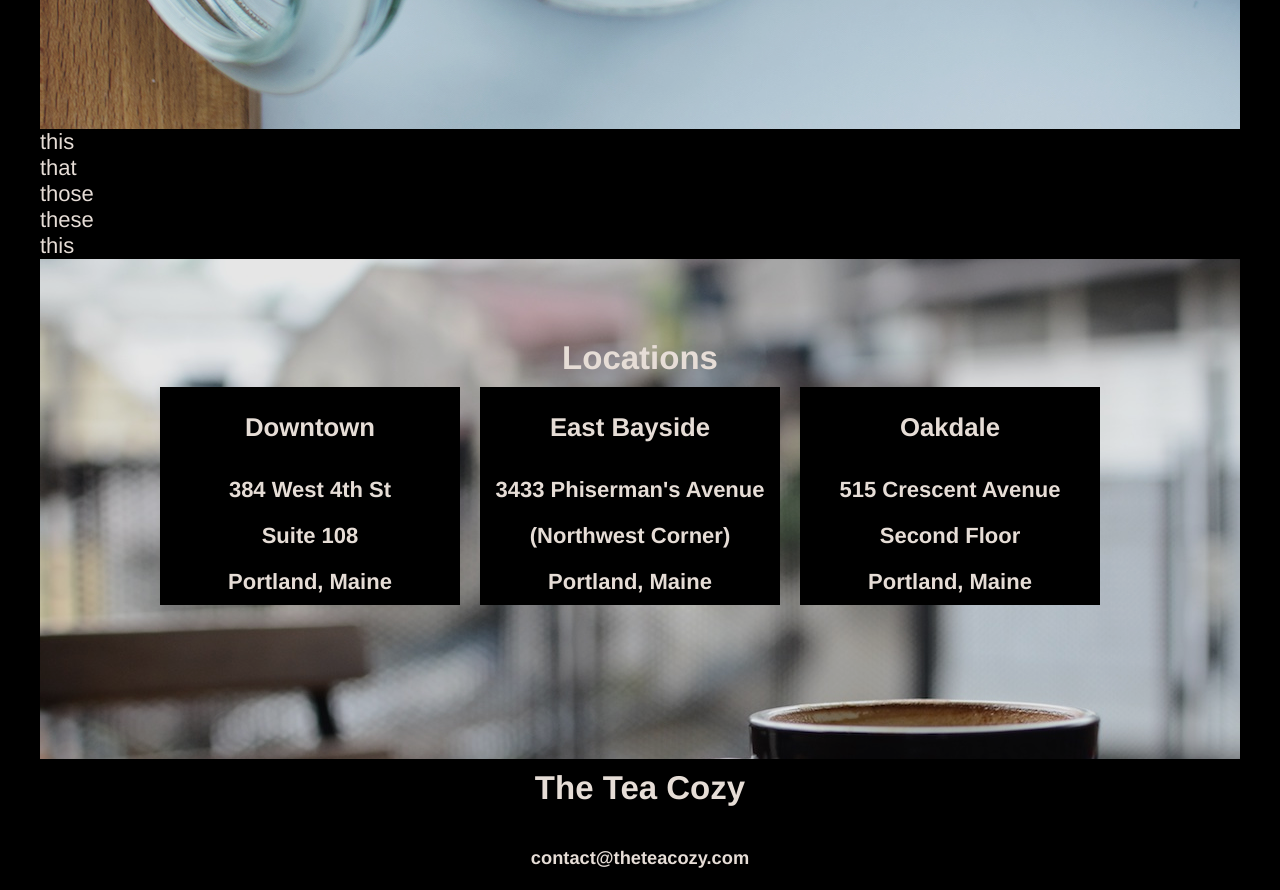
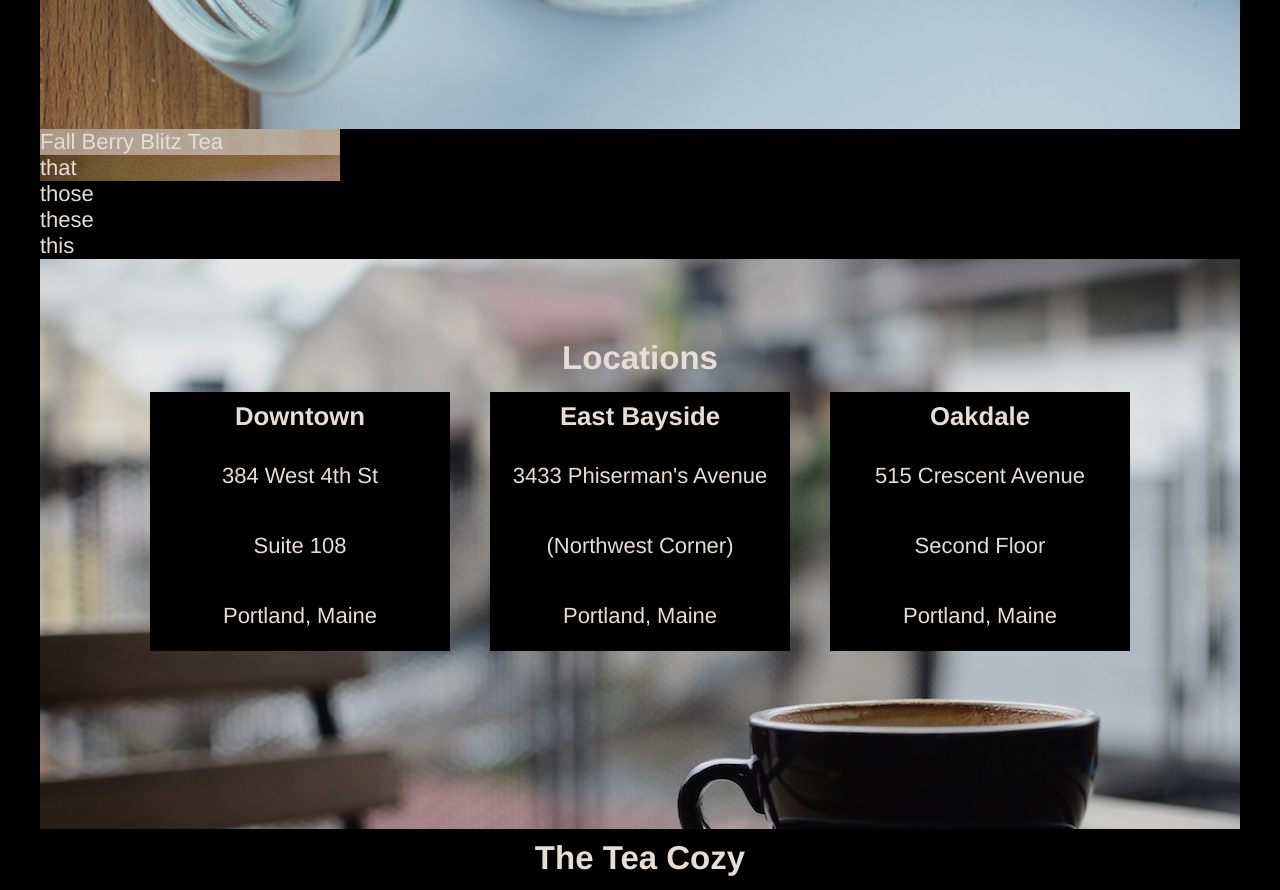
Before and after one commit to pkx111/tea_cozy, a plain HTML site: page index.html in a window 1280 px wide. Shown: the part 640-1530 px from the top of the page. Drawn offline with Linux system fonts and the light colour scheme.

Commit message:
locations Final

```diff
--- a/index.html
+++ b/index.html
@@ -30,36 +30,34 @@
 
       <div id="features">
 
-        <div class="feature">this</div>
-        <div class="feature">that</div>
-        <div class="feature">those</div>
-        <div class="feature">these</div>
-        <div class="feature">this</div>
+        <div class="berry feature">Fall Berry Blitz Tea</div>
+        <div class="rum feature">that</div>
+        <div class="donut feature">those</div>
+        <div class="myrtle feature">these</div>
+        <div class="bedfod feature">this</div>
 
 
       </div>
       <div id="locations">
-        <div class="l_image">
         <h2>Locations</h2>
         <div class="locholder">
           <div class="location">
             <h3>Downtown</h3>
-              <h4>384 West 4th St</h4>
-              <h4>Suite 108</h4>
-              <h4>Portland, Maine</h4>
+            <p>384 West 4th St</p>
+            <p>Suite 108</p>
+            <p>Portland, Maine</p>
           </div>
           <div class="location">
             <h3>East Bayside</h3>
-              <h4>3433 Phiserman's Avenue</h4>
-              <h4>(Northwest Corner)</h4>
-              <h4>Portland, Maine</h4>
+            <p>3433 Phiserman's Avenue</p>
+            <p>(Northwest Corner)</p>
+            <p>Portland, Maine</p>
           </div>
           <div class="location">
             <h3>Oakdale</h3>
-              <h4>515 Crescent Avenue</h4>
-              <h4>Second Floor</h4>
-              <h4>Portland, Maine</h4>
-            </div>
+            <p>515 Crescent Avenue</p>
+            <p>Second Floor</p>
+            <p>Portland, Maine</p>
           </div>
         </div>
       </div>
--- a/resources/css/style.css
+++ b/resources/css/style.css
@@ -50,12 +50,7 @@ nav span{
 }
 
 /* Content Section */
-/*div{border: 1px solid white;}*/
-
 .content{
-  /*display: flex;
-  flex-direction: column;
-  align-items: center;*/
   width: 1200px;
   padding-top: 69px;
   margin: auto;
@@ -81,47 +76,46 @@ nav span{
   margin: auto;
 
 }
-
 #features{
   display: block;
   width: 1000px;
 
 }
-
 .feature{
   display: flex;
+  width: 300px;
 
 }
-
-
-#locations{
-  display: flex;
-  height: 500px;
-  width: 100%;
-  margin-top: 0;
+.berry.feature{
+  background-image: url("../media/img-berryblitz.jpg");
 
 }
-.l_image{
-  display: flex;
-  flex-direction: column;
+.rum.feature{
+  background-image: url("../media/img-spiced-rum.jpg");
+
+}
+#locations{
+  height: 500px;
   background-image: url("../media/img-locations-background.jpg");
-  width: 100%;
   padding-top: 70px;
 
 }
 .locholder{
   display: flex;
-  flex-direction: row;
   justify-content: center;
 
 }
 .location{
+  display: flex;
+  flex-direction: column;
+  justify-content: center;
   background-color: black;
   width: 300px;
-  margin-right: 20px;
+  margin: 5px 20px;
+  opacity: 1;
 
 }
-h2, h4{
+h2, h3, h4{
   margin: 0;
   padding: 10px;
 
```
Lines whose indentation alone changed are shown as unchanged.
